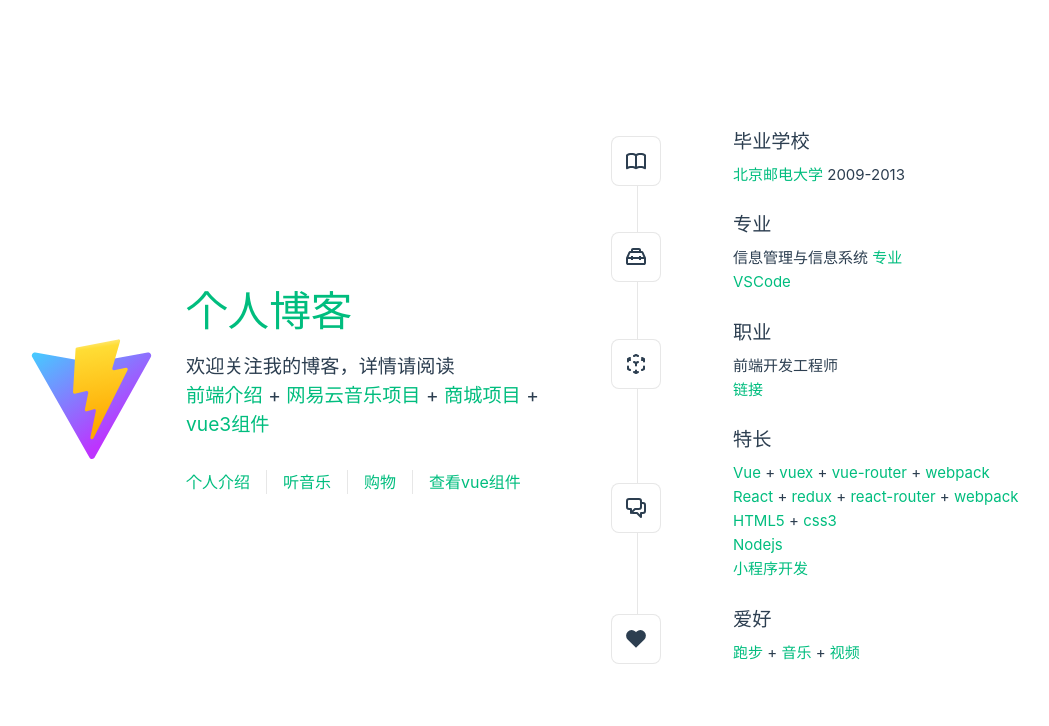
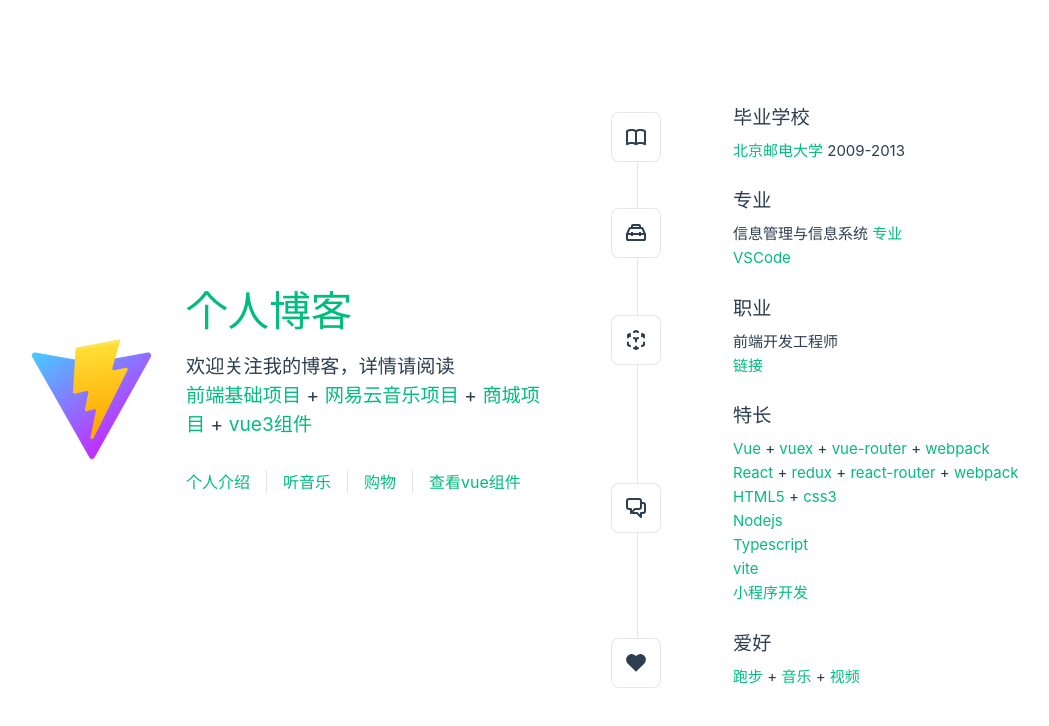
Before and after one commit to aigouzz/vue3-init-app, a Vue app: page / in a window 1280 px wide. Shown: the top 726 px of the page, without its empty margins (3-1052 px from the left). Built offline with nearby package versions, Linux system fonts and the light colour scheme.

Commit message:
add: add new feature about me

```diff
--- a/src/components/LeftMessage.vue
+++ b/src/components/LeftMessage.vue
@@ -10,7 +10,7 @@ defineProps<{
     <h3>
       欢迎关注我的博客，详情请阅读
       <br />
-      <a href="/dist" target="_blank" rel="noopener">前端介绍</a> +
+      <a href="/dist" target="_blank" rel="noopener">前端基础项目</a> +
       <a href="/music" target="_blank" rel="noopener">网易云音乐项目</a> +
       <a href="/shop" target="_blank" rel="noopener">商城项目</a> +
       <a href="/demos" target="_blank" rel="noopener">vue3组件</a>
--- a/src/components/TheWelcome.vue
+++ b/src/components/TheWelcome.vue
@@ -69,6 +69,10 @@ import SupportIcon from "./icons/IconSupport.vue";
     <br />
     <a href="http://nodejs.org/" target="_blank" rel="noopener">Nodejs</a>
     <br />
+    <a href="https://www.tslang.cn/index.html" target="_blank" rel="noopener">Typescript</a>
+    <br />
+    <a href="https://vitejs.cn/" target="_blank" rel="noopener">vite</a>
+    <br />
     <a href="https://developers.weixin.qq.com/miniprogram/dev/framework/" target="_blank" rel="noopener">小程序开发</a>
   </WelcomeItem>
 
```
